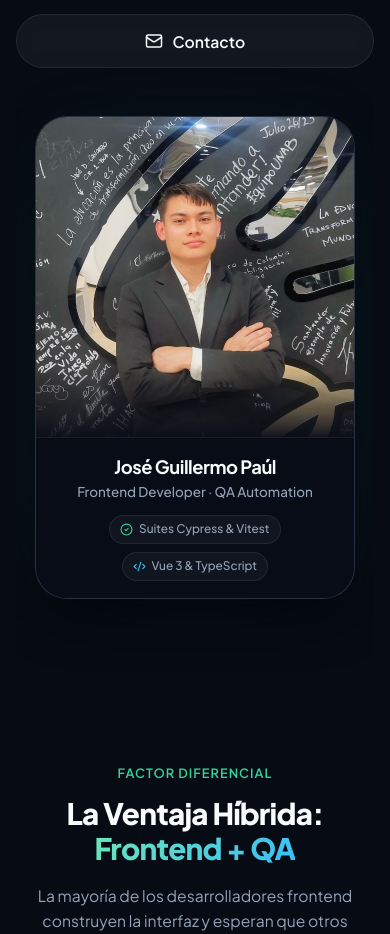
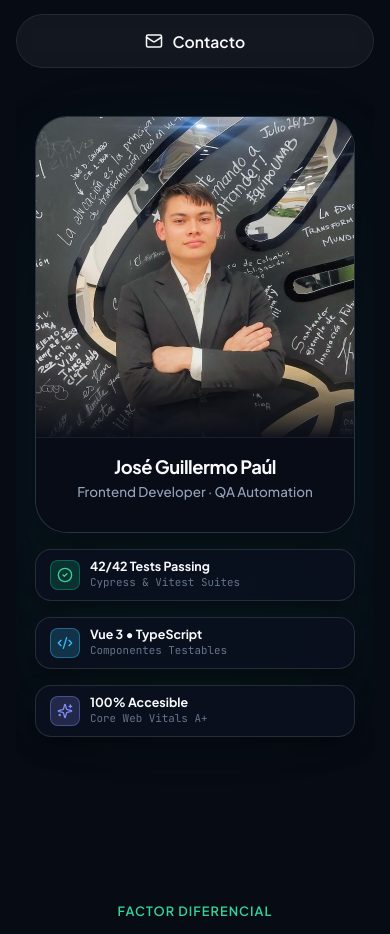
Before and after one commit to Guiller022005/GuillerPorfolio, a Vue app: page / in a window 390 px wide. Shown: the part 1065-1999 px from the top of the page. Built offline with nearby package versions, Linux system fonts and the light colour scheme.

Commit message:
feat: add floating badge components and enhance QA inspector tooltips

```diff
--- a/src/App.vue
+++ b/src/App.vue
@@ -15,7 +15,7 @@
           <div class="banner-left">
             <span class="banner-badge">QA INSPECTOR MODE</span>
             <span class="banner-text">
-              Mostrando etiquetas <code>[data-testid]</code>, contratos de componentes y aserciones activas.
+              Pasa el cursor sobre cualquier componente para inspeccionar sus selectores <code>[data-testid]</code> y contratos.
             </span>
           </div>
           <div class="banner-actions">
--- a/src/components/Profile.vue
+++ b/src/components/Profile.vue
@@ -73,17 +73,39 @@
             <div class="avatar-footer">
               <h2 class="avatar-name">José Guillermo Paúl</h2>
               <p class="avatar-title">Frontend Developer · QA Automation</p>
+            </div>
+          </div>
 
-              <div class="avatar-tags">
-                <span class="avatar-tag">
-                  <CheckCircle2 :size="13" class="tag-icon-emerald" />
-                  <span>Suites Cypress & Vitest</span>
-                </span>
-                <span class="avatar-tag">
-                  <Code2 :size="13" class="tag-icon-cyan" />
-                  <span>Vue 3 & TypeScript</span>
-                </span>
-              </div>
+          <!-- Floating Badge 1: QA Tests Passing -->
+          <div class="floating-chip chip-top-right" data-testid="hero-chip-qa">
+            <div class="chip-icon-box chip-emerald">
+              <CheckCircle2 :size="16" />
+            </div>
+            <div class="chip-text">
+              <span class="chip-main">42/42 Tests Passing</span>
+              <span class="chip-sub">Cypress & Vitest Suites</span>
+            </div>
+          </div>
+
+          <!-- Floating Badge 2: Tech Stack -->
+          <div class="floating-chip chip-bottom-left" data-testid="hero-chip-tech">
+            <div class="chip-icon-box chip-cyan">
+              <Code2 :size="16" />
+            </div>
+            <div class="chip-text">
+              <span class="chip-main">Vue 3 • TypeScript</span>
+              <span class="chip-sub">Componentes Testables</span>
+            </div>
+          </div>
+
+          <!-- Floating Badge 3: Lighthouse Score -->
+          <div class="floating-chip chip-bottom-right" data-testid="hero-chip-score">
+            <div class="chip-icon-box chip-purple">
+              <Sparkles :size="16" />
+            </div>
+            <div class="chip-text">
+              <span class="chip-main">100% Accesible</span>
+              <span class="chip-sub">Core Web Vitals A+</span>
             </div>
           </div>
         </div>
@@ -93,7 +115,7 @@
 </template>
 
 <script setup lang="ts">
-import { ArrowRight, Terminal, Mail, CheckCircle2, Code2 } from 'lucide-vue-next';
+import { ArrowRight, Terminal, Mail, CheckCircle2, Code2, Sparkles } from 'lucide-vue-next';
 </script>
 
 <style scoped>
@@ -287,32 +309,89 @@ import { ArrowRight, Terminal, Mail, CheckCircle2, Code2 } from 'lucide-vue-next
   margin-bottom: 0.75rem;
 }
 
-.avatar-tags {
+/* Floating Badges */
+.floating-chip {
+  position: absolute;
+  z-index: 4;
+  background: rgba(10, 16, 30, 0.9);
+  backdrop-filter: blur(14px);
+  -webkit-backdrop-filter: blur(14px);
+  border: 1px solid rgba(255, 255, 255, 0.12);
+  border-radius: var(--radius-md);
+  padding: 0.55rem 0.85rem;
   display: flex;
-  gap: 0.5rem;
-  justify-content: center;
-  flex-wrap: wrap;
+  align-items: center;
+  gap: 0.65rem;
+  box-shadow: 0 10px 25px -5px rgba(0, 0, 0, 0.5);
+  animation: floatChip 5s infinite ease-in-out alternate;
 }
 
-.avatar-tag {
-  display: inline-flex;
-  align-items: center;
-  gap: 0.35rem;
-  padding: 0.25rem 0.65rem;
-  border-radius: var(--radius-pill);
-  background: rgba(255, 255, 255, 0.04);
-  border: 1px solid var(--border-subtle);
-  font-size: 0.74rem;
-  font-weight: 500;
-  color: var(--text-secondary);
+.chip-top-right {
+  top: 20px;
+  right: -25px;
+  animation-delay: 0s;
 }
 
-.tag-icon-emerald {
-  color: #34D399;
+.chip-bottom-left {
+  bottom: 70px;
+  left: -35px;
+  animation-delay: -2s;
 }
 
-.tag-icon-cyan {
-  color: #38BDF8;
+.chip-bottom-right {
+  bottom: -15px;
+  right: -15px;
+  animation-delay: -3.5s;
+}
+
+@keyframes floatChip {
+  0% { transform: translateY(0); }
+  100% { transform: translateY(-8px); }
+}
+
+.chip-icon-box {
+  width: 30px;
+  height: 30px;
+  border-radius: 8px;
+  display: flex;
+  align-items: center;
+  justify-content: center;
+}
+
+.chip-emerald {
+  background: rgba(16, 185, 129, 0.2);
+  color: var(--accent-qa-light);
+  border: 1px solid rgba(16, 185, 129, 0.4);
+}
+
+.chip-cyan {
+  background: rgba(56, 189, 248, 0.2);
+  color: var(--primary);
+  border: 1px solid rgba(56, 189, 248, 0.4);
+}
+
+.chip-purple {
+  background: rgba(129, 140, 248, 0.2);
+  color: var(--accent-purple);
+  border: 1px solid rgba(129, 140, 248, 0.4);
+}
+
+.chip-text {
+  display: flex;
+  flex-direction: column;
+}
+
+.chip-main {
+  font-size: 0.78rem;
+  font-weight: 700;
+  color: var(--text-main);
+  line-height: 1.2;
+}
+
+.chip-sub {
+  font-size: 0.68rem;
+  color: var(--text-muted);
+  font-family: var(--font-mono);
 }
 
 /* Responsive */
@@ -347,6 +426,14 @@ import { ArrowRight, Terminal, Mail, CheckCircle2, Code2 } from 'lucide-vue-next
   .image-frame {
     height: 320px;
   }
+
+  .chip-top-right {
+    right: -10px;
+  }
+
+  .chip-bottom-left {
+    left: -10px;
+  }
 }
 
 @media (max-width: 640px) {
@@ -362,5 +449,20 @@ import { ArrowRight, Terminal, Mail, CheckCircle2, Code2 } from 'lucide-vue-next
   .hero-actions a {
     width: 100%;
   }
+
+  .chip-top-right,
+  .chip-bottom-left,
+  .chip-bottom-right {
+    position: static;
+    margin-top: 0.5rem;
+    animation: none;
+    width: 100%;
+  }
+
+  .avatar-card-wrapper {
+    display: flex;
+    flex-direction: column;
+    gap: 0.5rem;
+  }
 }
 </style>
--- a/src/style.css
+++ b/src/style.css
@@ -350,30 +350,74 @@ h1, h2, h3, h4, h5, h6 {
   transform: translateY(-2px);
 }
 
-/* QA INSPECTOR MODE (Overlay when toggled) */
+/* QA INSPECTOR MODE (DevTools / Locator Picker Style) */
 .qa-inspector-active [data-testid] {
-  outline: 1.5px dashed var(--accent-qa) !important;
+  outline: 1.5px dashed rgba(16, 185, 129, 0.45) !important;
   outline-offset: 3px;
   position: relative;
+  transition: outline-color var(--transition-fast), background-color var(--transition-fast);
 }
 
+.qa-inspector-active [data-testid]:hover {
+  outline: 1.5px solid var(--accent-qa) !important;
+  background-color: rgba(16, 185, 129, 0.04);
+}
+
+/* Tooltip locator tag - hidden by default to NEVER obstruct the page's text */
 .qa-inspector-active [data-testid]::after {
   content: attr(data-testid);
   position: absolute;
-  top: -10px;
+  bottom: calc(100% + 5px);
   right: 4px;
   background: #040810;
-  color: var(--accent-qa);
+  color: var(--accent-qa-light);
   border: 1px solid var(--accent-qa);
+  box-shadow: 0 4px 14px rgba(0, 0, 0, 0.75), 0 0 8px rgba(16, 185, 129, 0.3);
   font-family: var(--font-mono);
-  font-size: 0.65rem;
-  padding: 1px 6px;
+  font-size: 0.68rem;
+  font-weight: 600;
+  letter-spacing: 0.02em;
+  padding: 2px 7px;
   border-radius: 4px;
   pointer-events: none;
-  z-index: 100;
   white-space: nowrap;
-  font-weight: 600;
-  letter-spacing: 0.02em;
+  opacity: 0;
+  visibility: hidden;
+  transform: translateY(3px);
+  transition: opacity 0.15s ease, transform 0.15s ease, visibility 0.15s ease;
+  z-index: 1000;
+}
+
+/* Reveal locator badge exclusively on hover/focus */
+.qa-inspector-active [data-testid]:hover::after,
+.qa-inspector-active [data-testid]:focus-visible::after {
+  opacity: 1;
+  visibility: visible;
+  transform: translateY(0);
+}
+
+/* When hovering a child element, suppress the parent's badge so they NEVER stack */
+.qa-inspector-active [data-testid]:hover:has([data-testid]:hover)::after {
+  opacity: 0;
+  visibility: hidden;
+}
+
+/* Allow badges to float outside cards and terminal without clipping */
+.qa-inspector-active .glass-card,
+.qa-inspector-active .terminal-container {
+  overflow: visible !important;
+}
+
+/* For elements located near the top edge (navbar, header, banner), position tooltip below */
+.qa-inspector-active header [data-testid]::after,
+.qa-inspector-active [data-testid="navbar"]::after,
+.qa-inspector-active [data-testid="nav-brand"]::after,
+.qa-inspector-active [data-testid="nav-links-desktop"]::after,
+.qa-inspector-active [data-testid="qa-mode-toggle"]::after,
+.qa-inspector-active [data-testid="nav-cta-contact"]::after,
+.qa-inspector-active [data-testid="qa-active-banner"]::after {
+  bottom: auto;
+  top: calc(100% + 6px);
 }
 
 /* Footer Styling */
```
